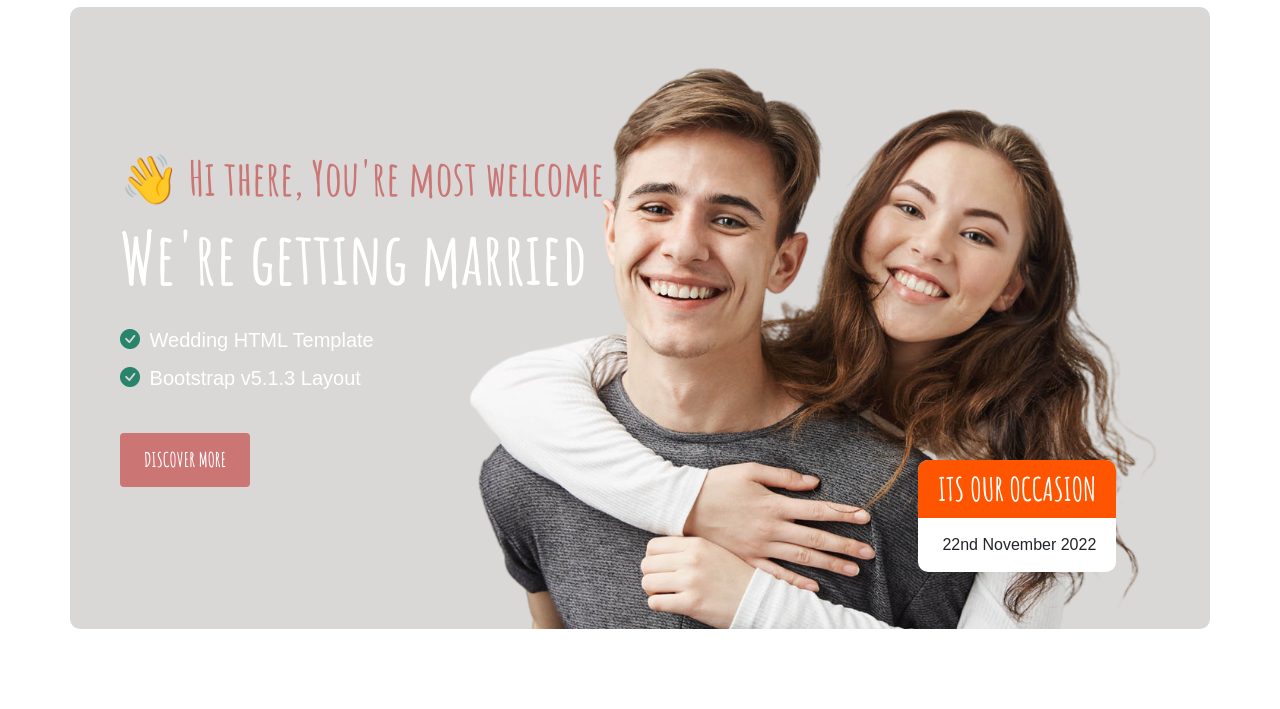
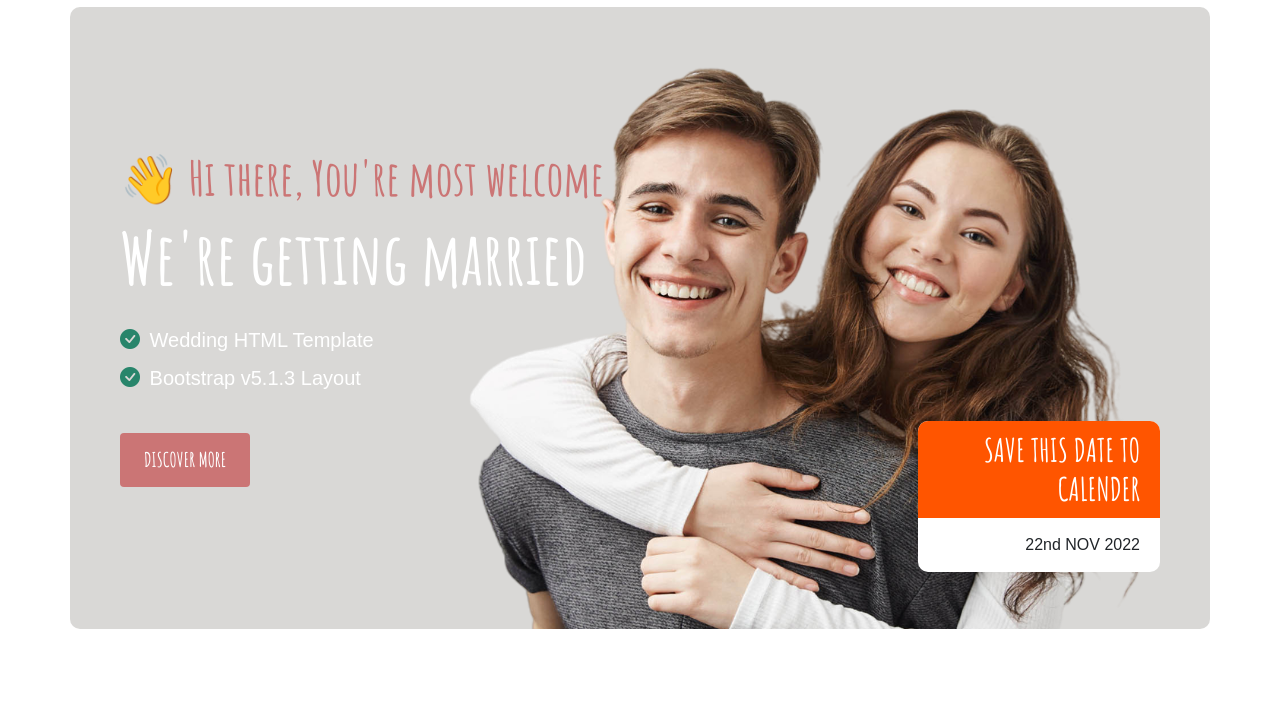
Before and after one commit to srk2114/fabioclass, a plain HTML site: page index.html in a window 1280 px wide. Shown: the part 91-800 px from the top of the page. Drawn offline with Linux system fonts and the light colour scheme.

Commit message:
index.html update2 22112022

```diff
--- a/index.html
+++ b/index.html
@@ -121,10 +121,10 @@ Free Bootstrap 5 HTML Template
 
                         <div class="col-lg-3 col-12 save-the-date-wrap mt-auto ms-lg-auto">
                             <div class="save-the-date-thumb">
-                                <h4 class="save-the-date-title"> ITS OUR OCCASION</h4>
+                                <h4 class="save-the-date-title"> SAVE  THIS DATE TO CALENDER </h4>
 
                                 <div class="save-the-date-body">
-                                    <span class="date">22nd November 2022</span>
+                                    <span class="date">22nd NOV 2022</span>
                                 </div>
                             </div>
                         </div>
```
